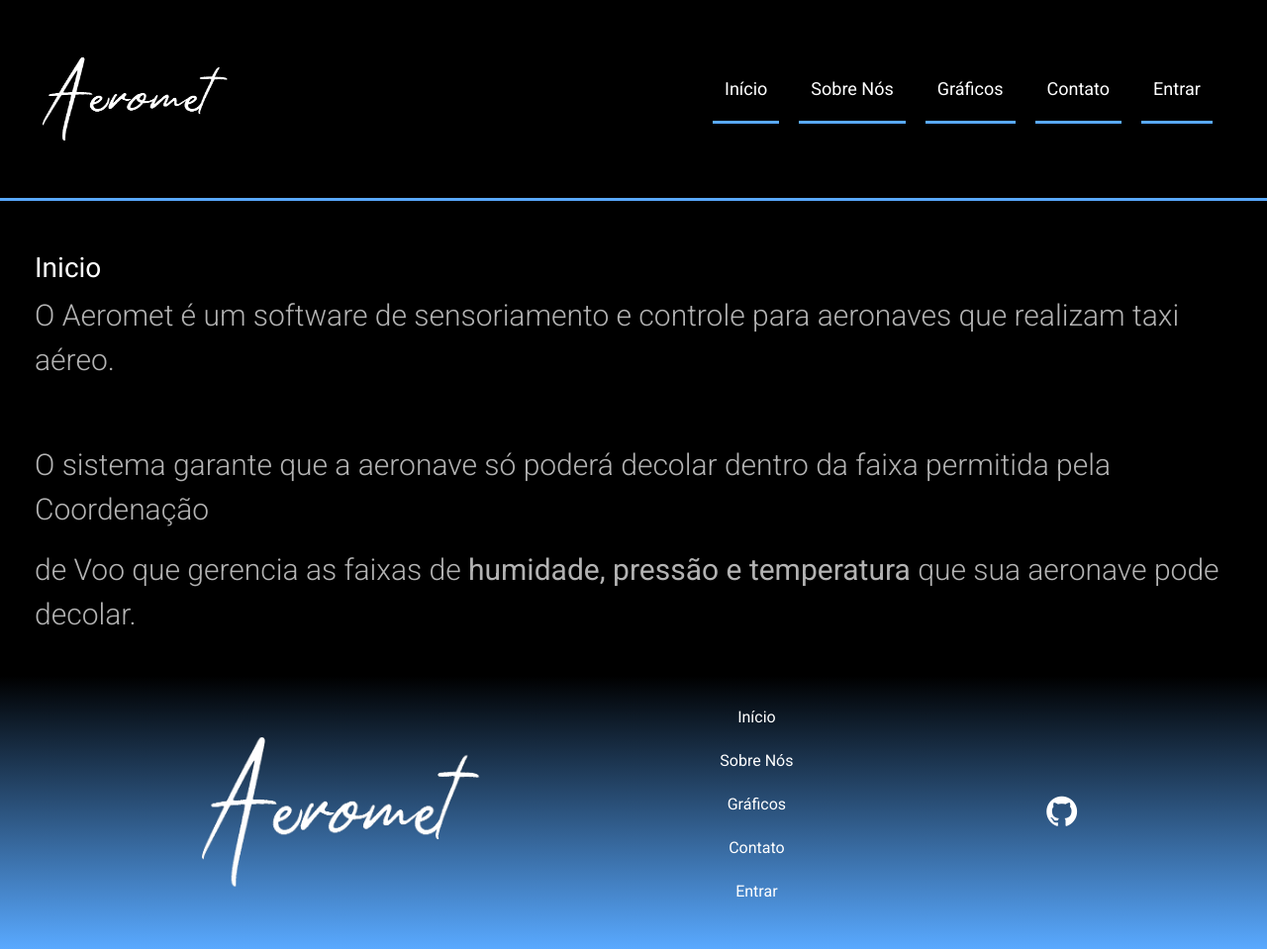
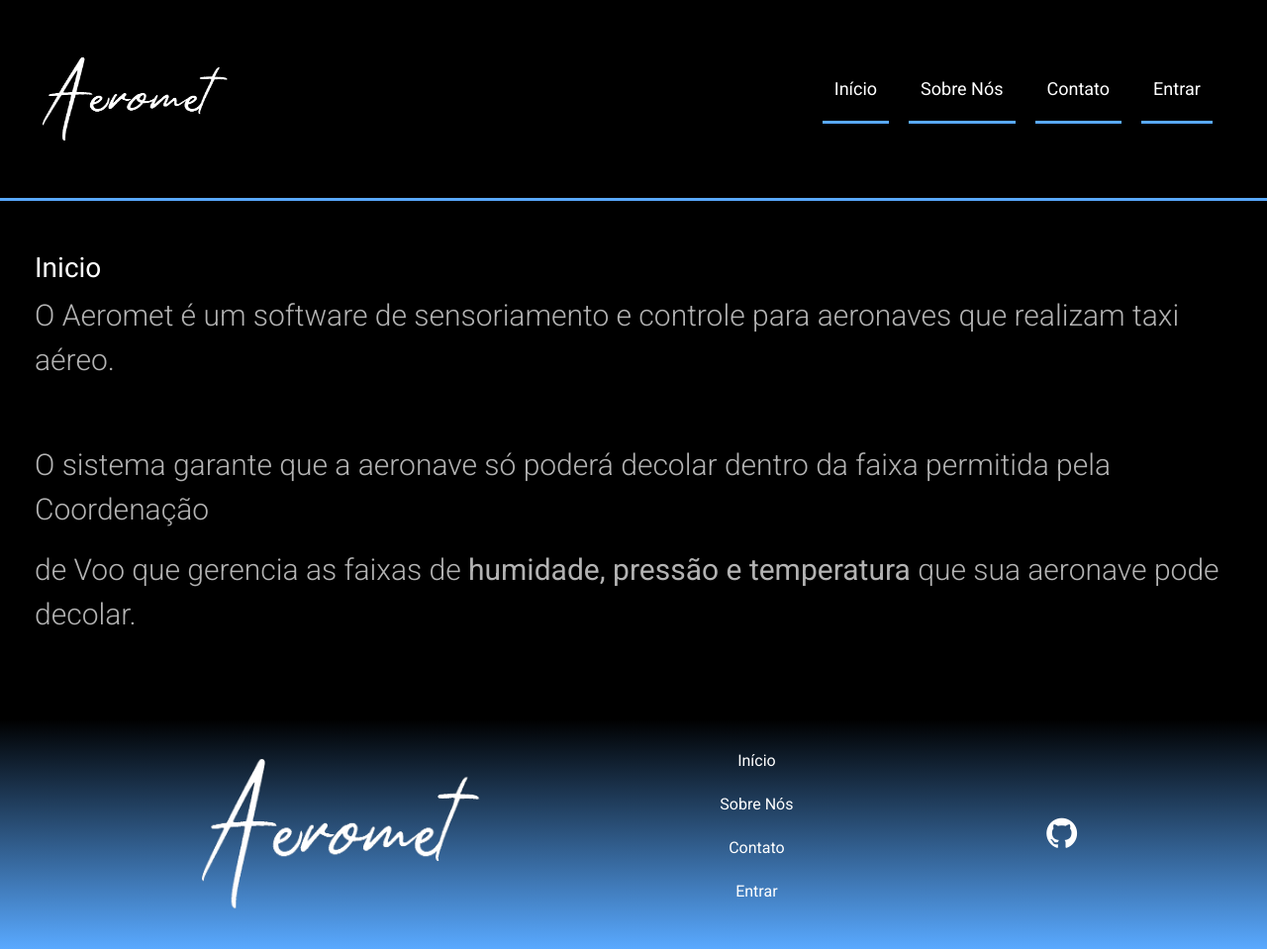
Before and after one commit to Renan-amc/Aeromet-project, a website with bundled scripts: page public/index.html in a window 1280 px wide. Shown: the whole page at 99% size. Built offline with nearby package versions, Linux system fonts and the light colour scheme; no server answers; a script that the page names is missing.

Commit message:
Graficos/1.1

```diff
--- a/public/index.html
+++ b/public/index.html
@@ -75,7 +75,7 @@
         <button onclick="openPage('Inicio')">Início</button>
         <button class="logoutButton" onclick="openPage('CoordenadorVoo')">Coordenador de Voo</button>
         <button onclick="openPage('SobreNos')">Sobre Nós</button>
-        <button onclick="openPage('Graficos')">Gráficos</button>
+        <button class="logoutButton"onclick="openPage('Graficos')">Gráficos</button>
         <button onclick="openPage('Contato')">Contato</button>
         <button class="loginButton" onclick="openPage('Login')">Entrar</button>
         <button id="logout-button" class="logoutButton">Sair</button>
@@ -242,7 +242,7 @@
                 <li onclick="openPage('Inicio')" style="display: block;"><a >Início</a></li>
                 <li onclick="openPage('CoordenadorVoo')" class="logoutButton" ><a >Coordenador de Voo</a></li>
                 <li onclick="openPage('SobreNos')" style="display: block;"><a >Sobre Nós</a></li>
-                <li onclick="openPage('Graficos')" style="display: block;"><a >Gráficos</a></li>
+                <li onclick="openPage('Graficos')" class="logoutButton"><a >Gráficos</a></li>
                 <li onclick="openPage('Contato')" style="display: block;"><a >Contato</a></li>
                 <li onclick="openPage('Login')" class="loginButton" style="display: block;"><a >Entrar</a></li>
                 <li id="logout-button-list" class="logoutButton"><a >Sair</a></li>
```
